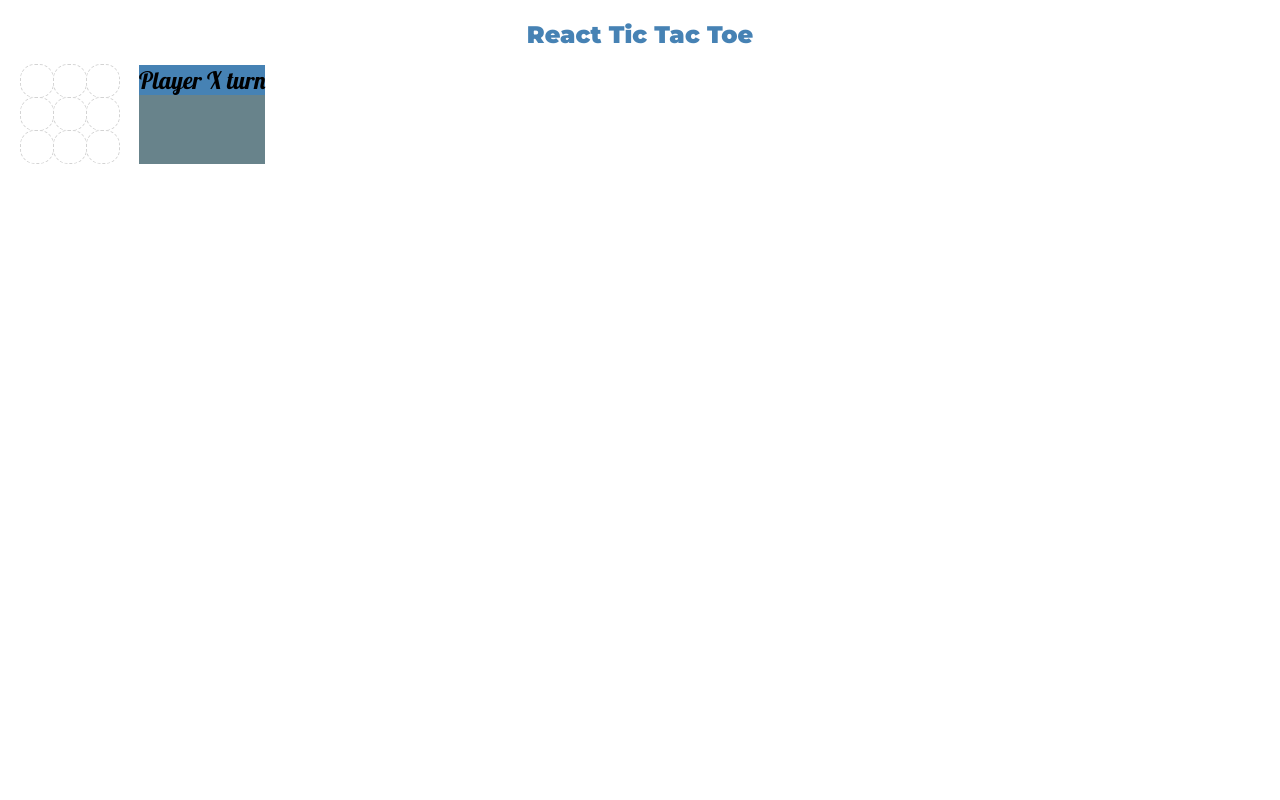
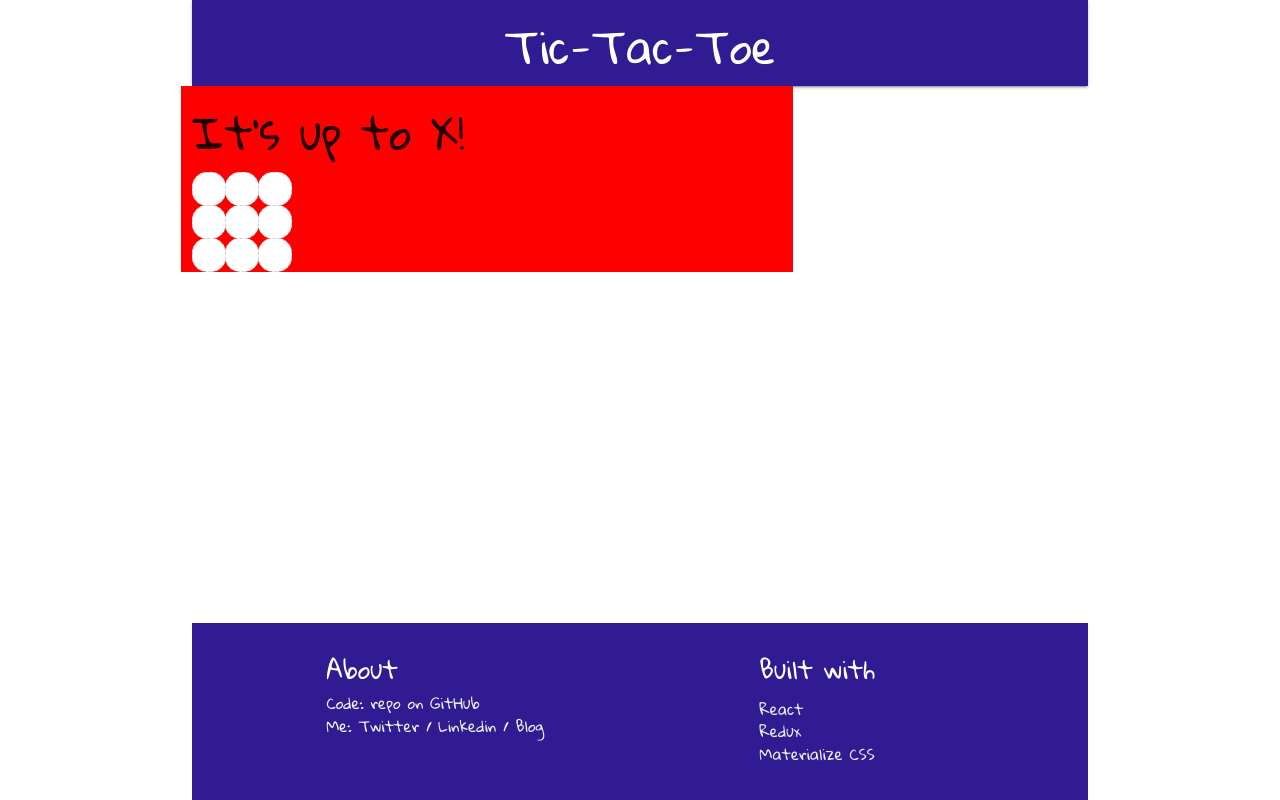
Before and after one commit to jackdbd/react-tic-tac-toe, a React app: page / in a window 1280 px wide. Built offline with nearby package versions, Linux system fonts and the light colour scheme; a web font is replaced by a local one.

Commit message:
Update styling with Materialize CSS

```diff
--- a/public/index.html
+++ b/public/index.html
@@ -10,6 +10,8 @@
     -->
     <link rel="manifest" href="%PUBLIC_URL%/manifest.json">
     <link rel="shortcut icon" href="%PUBLIC_URL%/favicon.ico">
+    <link href="https://fonts.googleapis.com/icon?family=Material+Icons" rel="stylesheet">
+    <link href="https://fonts.googleapis.com/css?family=Dokdo|Gloria+Hallelujah|Kalam|Permanent+Marker|Reenie+Beanie|Rock+Salt" rel="stylesheet">
     <!--
       Notice the use of %PUBLIC_URL% in the tags above.
       It will be replaced with the URL of the `public` folder during the build.
--- /dev/null
+++ b/src/components/App.css
@@ -0,0 +1,18 @@
+body {
+  /* font-family: 'Permanent Marker', cursive; */
+  font-family: 'Gloria Hallelujah', cursive;
+  /* font-family: 'Kalam', cursive; */
+  /* font-family: 'Rock Salt', cursive; */
+  /* font-family: 'Reenie Beanie', cursive; */
+  /* font-size: 2rem */
+}
+
+.app {
+  display: flex;
+  flex-direction: column;
+  min-height: 100vh;
+}
+
+.app-content {
+  flex: 1 0 auto;
+}
--- a/src/components/App.js
+++ b/src/components/App.js
@@ -1,14 +1,22 @@
 import React, { Component } from "react";
-import Title from "./Title";
+import Header from "./Header";
 import Game from "../containers/Game";
+import Footer from "./Footer";
 import "../theme/globalStyle";
+import "../../node_modules/materialize-css/dist/css/materialize.min.css";
+import "./App.css";
 
 class App extends Component {
   render() {
+    const primaryColor = "deep-purple darken-4";
+    // const secondaryColor = "blue darken-1";
     return (
-      <div>
-        <Title>React Tic Tac Toe</Title>
-        <Game />
+      <div className="app container">
+        <Header text={"Tic-Tac-Toe"} primaryColor={primaryColor} />
+        <div className="app-content">
+          <Game />
+        </div>
+        <Footer primaryColor={primaryColor} />
       </div>
     );
   }
--- a/src/components/Board.js
+++ b/src/components/Board.js
@@ -6,11 +6,15 @@ import React from "react";
 import BoardRow from "./BoardRow";
 
 const Board = props => {
+  const { status, cells, onClick } = props;
   return (
-    <div>
-      <BoardRow indexStart={0} cells={props.cells} onClick={props.onClick} />
-      <BoardRow indexStart={3} cells={props.cells} onClick={props.onClick} />
-      <BoardRow indexStart={6} cells={props.cells} onClick={props.onClick} />
+    <div className="row" style={{ backgroundColor: "orange" }}>
+      <div className="col s12" style={{ backgroundColor: "red" }}>
+        <h3>{status}</h3>
+        <BoardRow indexStart={0} cells={cells} onClick={onClick} />
+        <BoardRow indexStart={3} cells={cells} onClick={onClick} />
+        <BoardRow indexStart={6} cells={cells} onClick={onClick} />
+      </div>
     </div>
   );
 };
--- /dev/null
+++ b/src/components/Footer.js
@@ -0,0 +1,97 @@
+import React from "react";
+
+const Footer = props => {
+  const primaryColor = props.primaryColor || "orange";
+  const textClass = "grey-text text-lighten-3";
+  const className = `page-footer ${primaryColor}`;
+  return (
+    <footer className={className}>
+      <div className="container">
+        <div className="row">
+          <div className="col l6 s12">
+            <h5 className="white-text">About</h5>
+            <span className="grey-text text-lighten-4">
+              Code:{" "}
+              <a
+                className={textClass}
+                href="https://github.com/jackdbd/react-tic-tac-toe"
+                target="_blank"
+                rel="noopener noreferrer"
+              >
+                repo on GitHub
+              </a>
+            </span>
+
+            <br />
+            <span className="grey-text text-lighten-4">
+              Me:{" "}
+              <a
+                className={textClass}
+                href="https://twitter.com/jackdbd"
+                target="_blank"
+                rel="noopener noreferrer"
+              >
+                Twitter
+              </a>
+              <span> / </span>
+              <a
+                className={textClass}
+                href="https://www.linkedin.com/in/giacomodebidda/"
+                target="_blank"
+                rel="noopener noreferrer"
+              >
+                Linkedin
+              </a>
+              <span> / </span>
+              <a
+                className={textClass}
+                href="https://www.giacomodebidda.com/"
+                target="_blank"
+                rel="noopener noreferrer"
+              >
+                Blog
+              </a>
+            </span>
+          </div>
+          <div className="col l4 offset-l2 s12">
+            <h5 className="white-text">Built with</h5>
+            <ul>
+              <li>
+                <a
+                  className={textClass}
+                  href="https://reactjs.org/"
+                  target="_blank"
+                  rel="noopener noreferrer"
+                >
+                  React
+                </a>
+              </li>
+              <li>
+                <a
+                  className={textClass}
+                  href="https://redux.js.org/"
+                  target="_blank"
+                  rel="noopener noreferrer"
+                >
+                  Redux
+                </a>
+              </li>
+              <li>
+                <a
+                  className={textClass}
+                  href="https://materializecss.com/"
+                  target="_blank"
+                  rel="noopener noreferrer"
+                >
+                  Materialize CSS
+                </a>
+              </li>
+            </ul>
+          </div>
+        </div>
+      </div>
+    </footer>
+  );
+};
+
+export default Footer;
--- /dev/null
+++ b/src/components/Header.js
@@ -0,0 +1,17 @@
+import React from "react";
+
+const Header = props => {
+  const text = props.text || "Some Title";
+  const primaryColor = props.primaryColor || "orange";
+  const navClass = `nav-extended ${primaryColor}`;
+  const divClass = `nav-wrapper ${primaryColor} center-align`;
+  return (
+    <nav className={navClass}>
+      <div className={divClass}>
+        <h3 className="white-text">{text}</h3>
+      </div>
+    </nav>
+  );
+};
+
+export default Header;
--- a/src/components/Info.js
+++ b/src/components/Info.js
@@ -4,31 +4,28 @@
  */
 import React from "react";
 import styled from "styled-components";
-
-const Div = styled.div`
-  background-color: #68838b;
-  margin-left: 20px;
-`;
-
-const DivStatus = styled.div`
-  font: 24px "Lobster";
-  background-color: steelblue;
-  margin-bottom: 20px;
-`;
+import Turn from "./Turn";
 
 const Ul = styled.ul`
   padding-left: 1em;
-  padding-right: 1em;
   list-style-type: none;
 `;
 
+const renderTurns = (history, jumpToTurn) => {
+  const turns = history.map((d, i) => {
+    return <Turn i={i} player={d.player} jumpToTurn={jumpToTurn} />;
+  });
+  return turns;
+};
+
 const Info = props => {
-  const { status, moves } = props;
+  const { history, jumpToTurn } = props;
   return (
-    <Div>
-      <DivStatus>{status}</DivStatus>
-      <Ul>{moves}</Ul>
-    </Div>
+    <div className="row">
+      <div className="col s12">
+        <Ul className="col s12">{renderTurns(history, jumpToTurn)}</Ul>
+      </div>
+    </div>
   );
 };
 
--- a/src/components/Title.js
+++ /dev/null
@@ -1,9 +0,0 @@
-import styled from "styled-components";
-
-const Title = styled.h1`
-  font-size: 1.5em;
-  text-align: center;
-  color: steelblue;
-`;
-
-export default Title;
--- /dev/null
+++ b/src/components/Turn.css
@@ -0,0 +1,9 @@
+.btn.waves-effect {
+    height: auto;
+    width: 100%;
+    min-height: 20px;
+    line-height: 20px;
+    padding-top: 8px;
+    padding-bottom: 8px;
+    text-align: left;
+}
--- /dev/null
+++ b/src/components/Turn.js
@@ -0,0 +1,16 @@
+import React from "react";
+import "./Turn.css";
+
+const Turn = props => {
+  const { i, player, jumpToTurn } = props;
+  const desc = i ? `${player}: Restart from ${i}°` : `${player}: Start again`;
+  return (
+    <li key={i}>
+      <button className="waves-effect btn" onClick={() => jumpToTurn(i)}>
+        {desc}
+      </button>
+    </li>
+  );
+};
+
+export default Turn;
--- a/src/containers/Game.js
+++ b/src/containers/Game.js
@@ -1,52 +1,43 @@
 import React, { Component } from "react";
 import { bindActionCreators } from "redux";
 import { connect } from "react-redux";
-import styled from "styled-components";
 import Board from "../components/Board";
 import Info from "../components/Info";
 import { calculateWinner } from "../utils";
 import { makeMove, jumpToTurn } from "../actions";
 
-const Div = styled.div`
-  display: flex;
-  flex-direction: row;
-`;
-
-// we export the undecorated, redux-unaware component to test it without the redux store
-// https://redux.js.org/recipes/writing-tests
+/*
+  We export the undecorated, redux-unaware component to test it without the
+  redux store.
+  https://redux.js.org/recipes/writing-tests
+*/
 export class Game extends Component {
   handleClick(iCell) {
-    const { cells, player } = this.props;
+    const { cells, player, makeMove } = this.props;
     const winner = calculateWinner(cells);
     // maybe it's better to pass winner to makeMove and dispatch it to the reducers?
     if (winner) return;
-    this.props.makeMove(player, iCell);
-  }
-
-  renderTurnItem(d, i) {
-    const desc = i
-      ? `Restart from turn ${i} (${d.player})`
-      : `Start again (${d.player})`;
-    return (
-      <li key={i}>
-        <button onClick={() => this.props.jumpToTurn(i)}>{desc}</button>
-      </li>
-    );
+    makeMove(player, iCell);
   }
 
   render() {
-    const { history, cells, player } = this.props;
-    const items = history.map((d, i) => {
-      return this.renderTurnItem(d, i);
-    });
+    const { history, cells, player, jumpToTurn } = this.props;
     const winner = calculateWinner(cells);
-    const status = winner ? `Player ${player} loses!` : `Player ${player} turn`;
+    const status = winner ? `Player ${player} loses!` : `It's up to ${player}!`;
 
     return (
-      <Div>
-        <Board cells={cells} onClick={i => this.handleClick(i)} />
-        <Info status={status} moves={items} />
-      </Div>
+      <div className="row">
+        <div className="col s12 m8">
+          <Board
+            status={status}
+            cells={cells}
+            onClick={i => this.handleClick(i)}
+          />
+        </div>
+        <div className="col s12 m4">
+          <Info history={history} jumpToTurn={jumpToTurn} />
+        </div>
+      </div>
     );
   }
 }
--- a/src/index.js
+++ b/src/index.js
@@ -1,8 +1,8 @@
 import React from "react";
 import ReactDOM from "react-dom";
 import { Provider } from "react-redux";
+import store from "./store";
 import App from "./components/App";
-import store from "./store";
 
 ReactDOM.render(
   <Provider store={store}>
--- a/src/store.js
+++ b/src/store.js
@@ -1,9 +1,8 @@
-import { createStore, applyMiddleware } from "redux";
-import logger from "redux-logger";
-import { composeWithDevTools } from "redux-devtools-extension";
+import { createStore } from "redux";
+import { devToolsEnhancer } from "redux-devtools-extension/logOnlyInProduction";
 import rootReducer from "./reducers";
 
-const storeEnhancer = composeWithDevTools(applyMiddleware(logger));
+const storeEnhancer = devToolsEnhancer();
 const store = createStore(rootReducer, storeEnhancer);
 
 export default store;
```
Also changed, not shown: package.json (+5 -3 lines), README.md, 2 other files.
